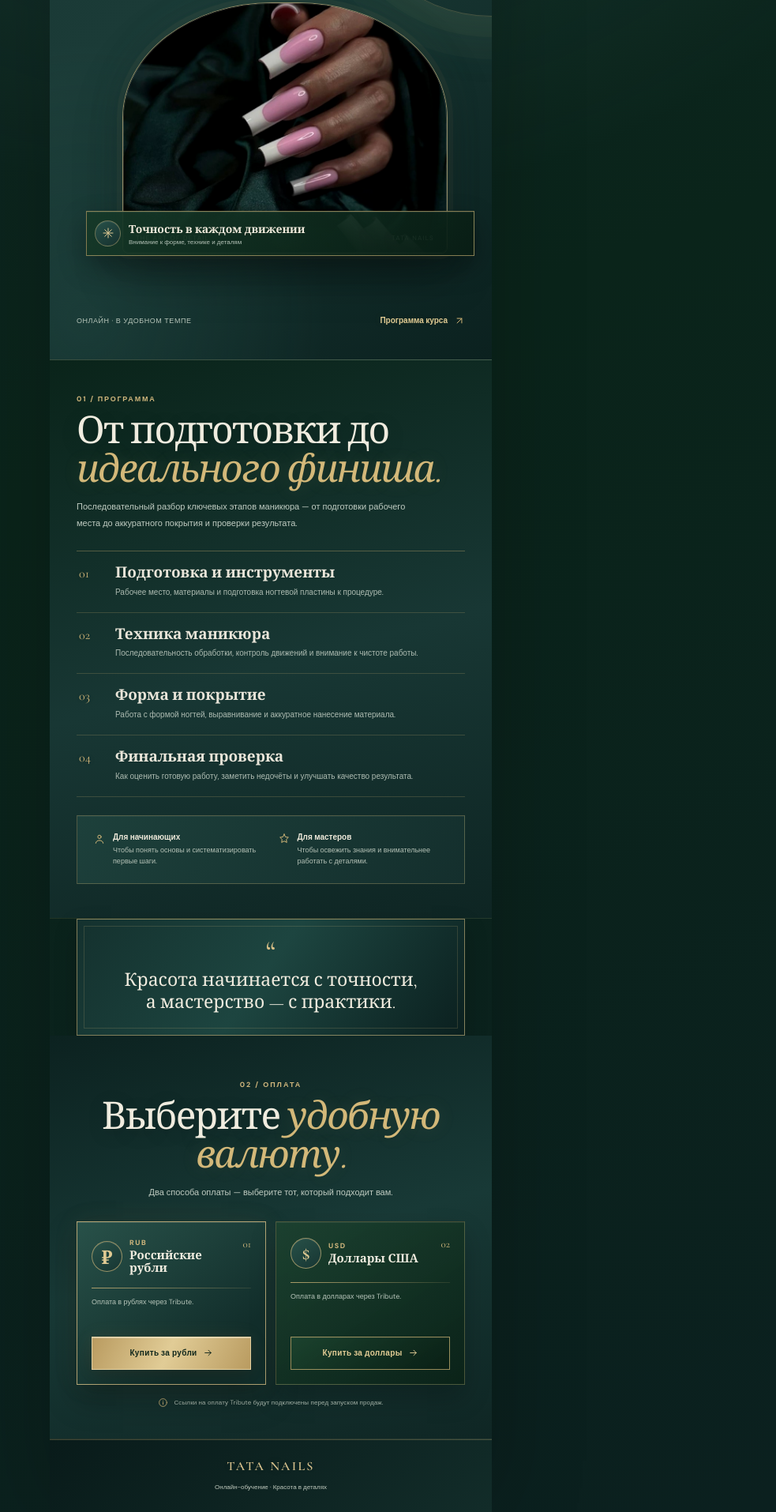
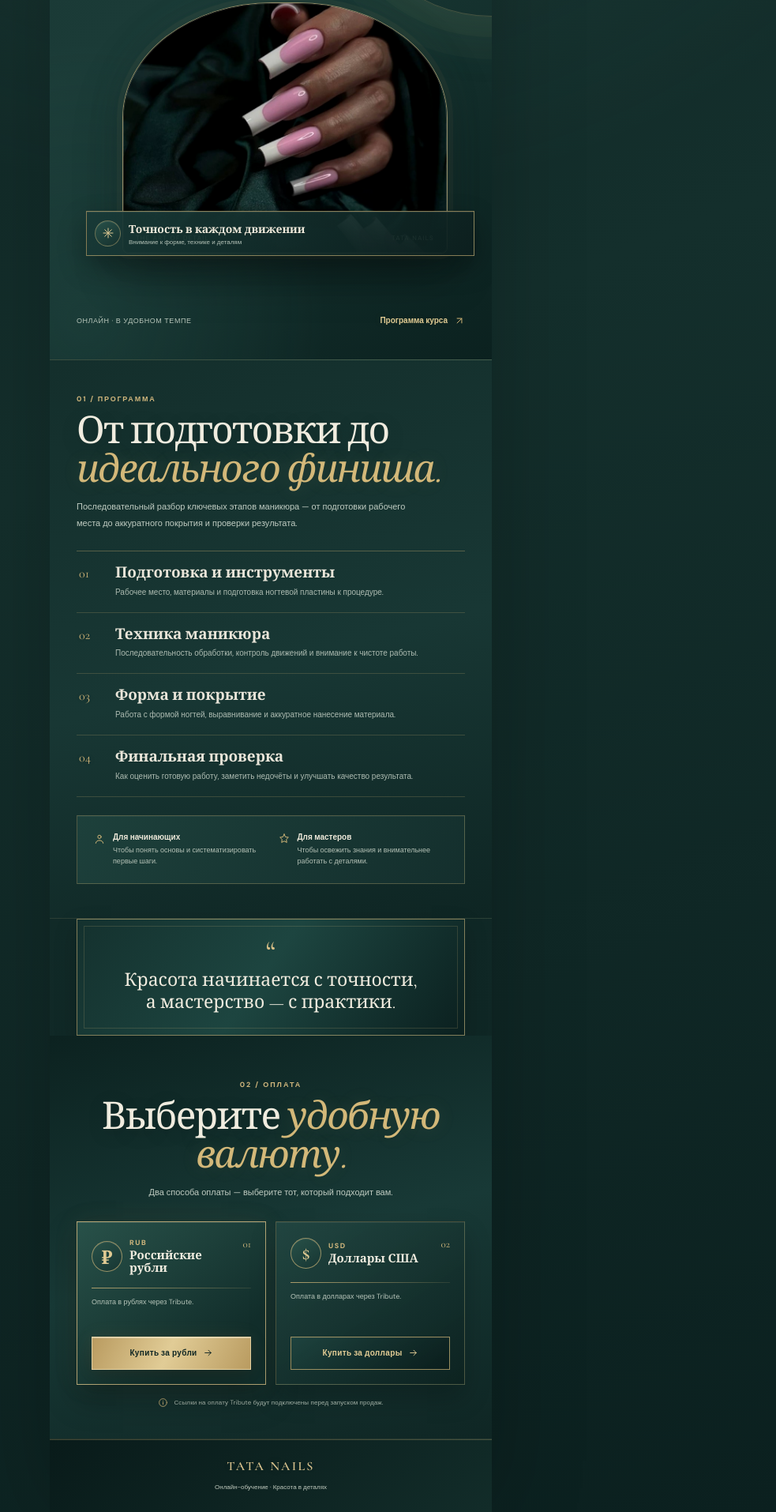
Before and after one commit to b-1-o/tata_bot, a plain HTML site: page mini-app/index.html in a window 1280 px wide. Shown: the part 453-2367 px from the top of the page at 79% size, without its empty margins (297-1280 px from the left). Drawn offline with nearby package versions, Linux system fonts and the light colour scheme.

Commit message:
Refine emerald gradients around #0f2624

```diff
--- a/mini-app/index.html
+++ b/mini-app/index.html
@@ -315,7 +315,7 @@
       --muted: #bac7bc;
       --pink: #c8ad73;
       --pink-deep: #d7bd82;
-      --pink-soft: #18372b;
+      --pink-soft: #173633;
       --line: rgba(202, 174, 112, .25);
       --cream: #142f2c;
       --paper: #0f2624;
@@ -339,7 +339,7 @@
       color: var(--ink);
       background:
         radial-gradient(ellipse 100% 42% at 50% 0%, rgba(70, 119, 111, .25), transparent 72%),
-        linear-gradient(158deg, #0f2624 0%, #0a241a 42%, #0b201f 100%);
+        linear-gradient(158deg, #0f2624 0%, #142f2c 42%, #0b201f 100%);
     }
 
     .page {
@@ -385,7 +385,7 @@
     .online-tag {
       color: #d7c28d;
       border: 1px solid rgba(202, 174, 112, .48);
-      background: linear-gradient(120deg, rgba(20, 56, 39, .88), rgba(10, 33, 23, .88));
+      background: linear-gradient(120deg, rgba(30, 65, 60, .88), rgba(13, 39, 37, .88));
       box-shadow: inset 0 1px 0 rgba(255,255,255,.06), 0 4px 15px rgba(0,0,0,.12);
     }
 
@@ -477,14 +477,14 @@
     }
 
     .image-caption {
-      background: linear-gradient(transparent, rgba(4, 18, 12, .82));
+      background: linear-gradient(transparent, rgba(4, 17, 16, .82));
       color: #f1ead8;
       text-shadow: 0 1px 7px rgba(0,0,0,.55);
     }
 
     .float-note {
       color: #f1eee4;
-      background: linear-gradient(135deg, rgba(22, 57, 40, .94), rgba(8, 29, 20, .94));
+      background: linear-gradient(135deg, rgba(25, 58, 55, .94), rgba(12, 31, 30, .94));
       border: 1px solid rgba(207, 179, 116, .62);
       box-shadow:
         0 14px 35px rgba(0,0,0,.3),
@@ -513,7 +513,7 @@
       content-visibility: auto;
       contain-intrinsic-size: auto 620px;
       position: relative;
-      background: linear-gradient(165deg, #0a241a 0%, #183734 54%, #0e2523 100%);
+      background: linear-gradient(165deg, #142f2c 0%, #183734 54%, #0e2523 100%);
       border-bottom: 1px solid rgba(202, 174, 112, .12);
     }
 
@@ -589,7 +589,7 @@
 
     .price-card {
       background:
-        linear-gradient(145deg, rgba(28, 66, 47, .88), rgba(10, 34, 24, .97));
+        linear-gradient(145deg, rgba(34, 71, 66, .88), rgba(12, 34, 32, .97));
       border: 1px solid rgba(202, 174, 112, .3);
       box-shadow:
         inset 0 1px 0 rgba(255,255,255,.075),
@@ -629,7 +629,7 @@
     .buy-button {
       position: relative;
       overflow: hidden;
-      color: #10271c;
+      color: #0f2624;
       background: linear-gradient(115deg, #b99b60, #e1cc96 48%, #b99b60);
       border: 1px solid rgba(239, 222, 177, .78);
       box-shadow:
@@ -655,12 +655,12 @@
     }
     .buy-button.secondary {
       color: #e2cc95;
-      background: linear-gradient(145deg, rgba(30,72,49,.72), rgba(9,31,21,.94));
+      background: linear-gradient(145deg, rgba(32,72,67,.72), rgba(10,29,28,.94));
       border: 1px solid rgba(208, 180, 116, .7);
       box-shadow: inset 0 1px 0 rgba(255,255,255,.06);
     }
     .buy-button.secondary:hover {
-      color: #10271c;
+      color: #0f2624;
       background: linear-gradient(115deg, #b99b60, #e1cc96);
     }
 
@@ -669,7 +669,7 @@
 
     .toast {
       color: #f4efdf;
-      background: rgba(8, 31, 22, .97);
+      background: rgba(15, 38, 36, .97);
       border: 1px solid rgba(202,174,112,.52);
       box-shadow: 0 18px 42px rgba(0,0,0,.34);
 
```
